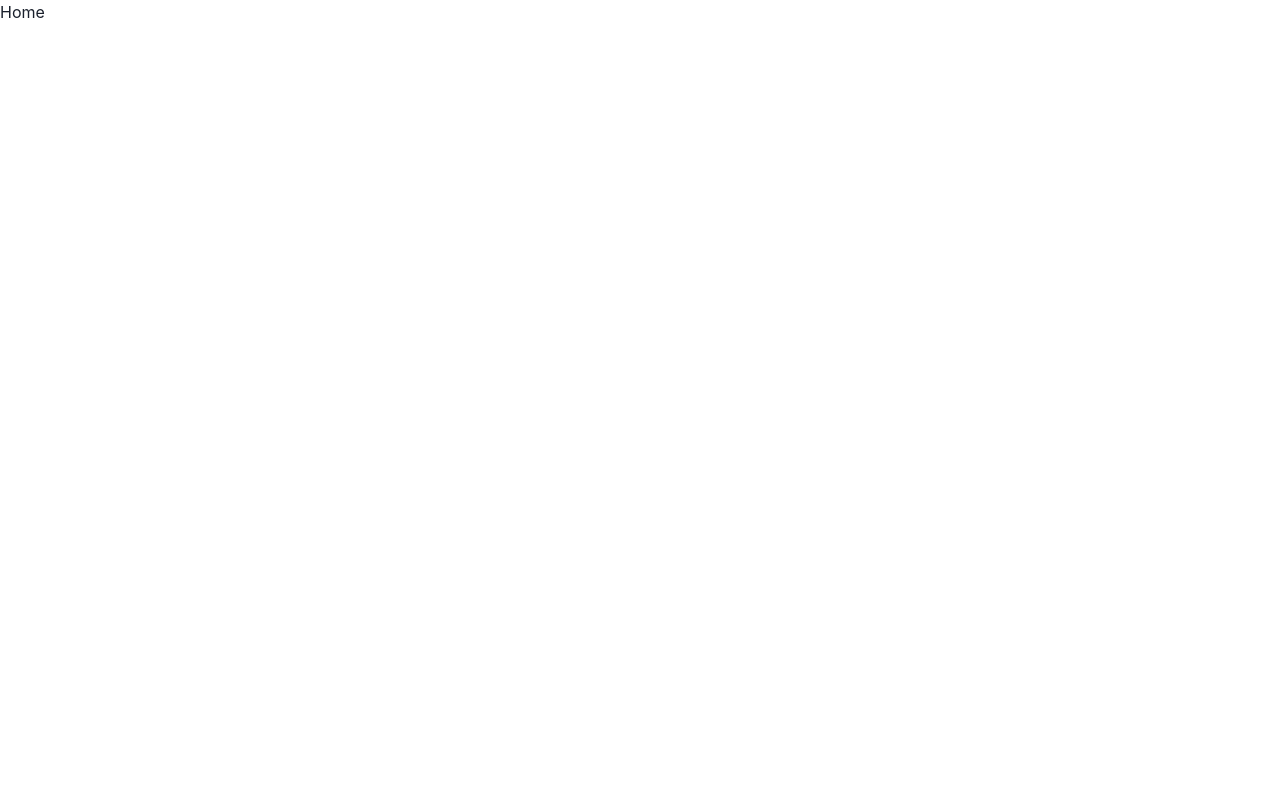
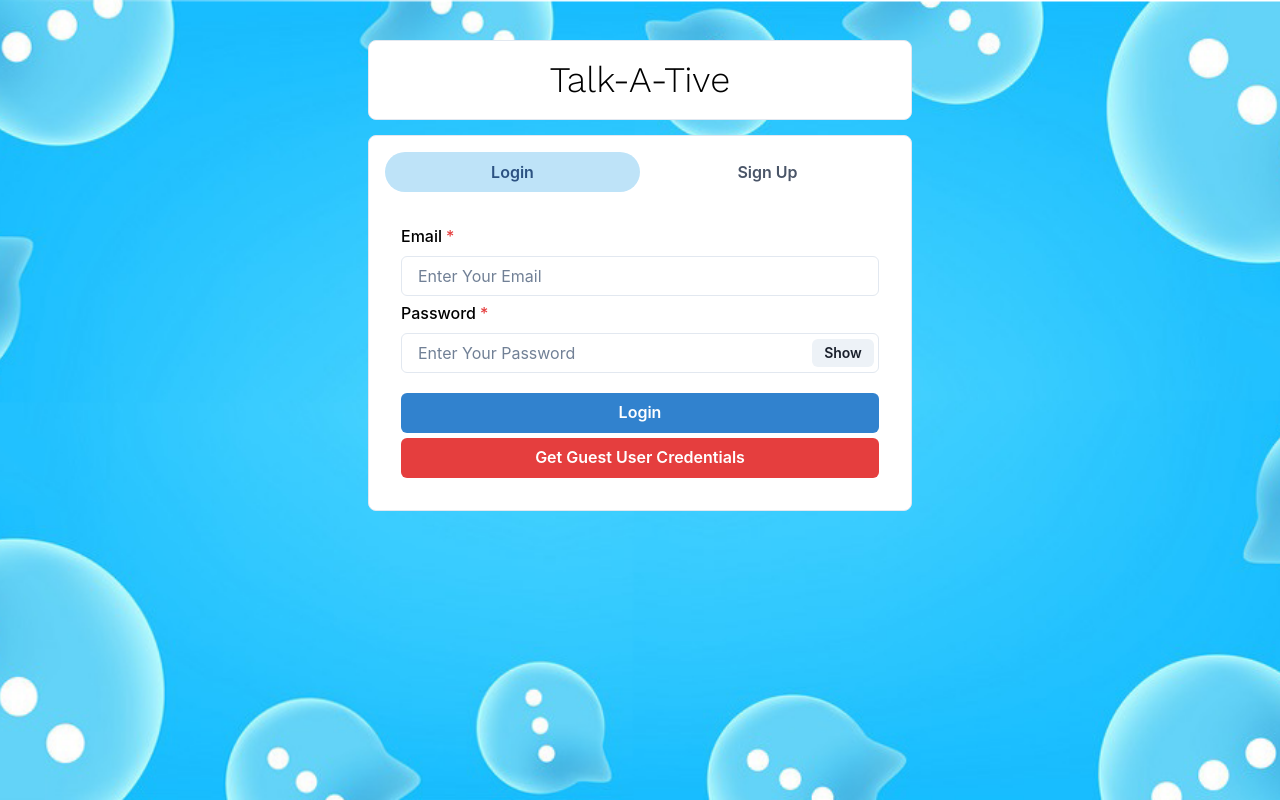
Before and after one commit to bk408/talk-a-tive, a React (Create React App) app in the folder frontend/: page / in a window 1280 px wide. Built offline with nearby package versions, Linux system fonts and the light colour scheme.

Commit message:
Login & Signup components created

```diff
--- a/frontend/src/App.css
+++ b/frontend/src/App.css
@@ -0,0 +1,11 @@
+@import url('https://fonts.googleapis.com/css2?family=Work+Sans:wght@300&display=swap');
+
+
+.App {
+    min-height: 100vh;
+    display: flex;
+    background-image: url("./background.png");
+    background-size: cover;
+    background-position: center;
+    color: black;
+}
--- a/frontend/src/App.js
+++ b/frontend/src/App.js
@@ -1,6 +1,3 @@
-
-
-
 import './App.css';
 
 import HomePage from './pages/HomePage';
--- /dev/null
+++ b/frontend/src/components/Authentication/Login.js
@@ -0,0 +1,71 @@
+import React, { useState } from "react";
+import {
+  Button,
+  FormControl,
+  FormLabel,
+  Input,
+  InputGroup,
+  InputRightElement,
+  VStack,
+} from "@chakra-ui/react";
+
+const Login = () => {
+  const [show, setShow] = useState(false);
+  const [email, setEmail] = useState();
+  const [password, setPassword] = useState();
+
+  const handleClick = () => setShow(!show);
+
+  const submitHandler = () => {};
+
+  return (
+    <VStack spacing="5px" color="black">
+      <FormControl id="email" isRequired>
+        <FormLabel>Email</FormLabel>
+        <Input
+          placeholder="Enter Your Email"
+          onChange={(e) => setEmail(e.target.value)}
+        />
+      </FormControl>
+
+      <FormControl id="password" isRequired>
+        <FormLabel>Password</FormLabel>
+        <InputGroup>
+          <Input
+            type={show ? "text" : "password"}
+            placeholder="Enter Your Password"
+            onChange={(e) => setPassword(e.target.value)}
+          />
+          <InputRightElement width="4.5rem">
+            <Button h="1.75rem" size="sm" onClick={handleClick}>
+              {show ? "Hide" : "Show"}
+            </Button>
+          </InputRightElement>
+        </InputGroup>
+      </FormControl>
+
+      <Button
+        colorScheme="blue"
+        width="100%"
+        style={{ marginTop: 15 }}
+        onClick={submitHandler}
+      >
+        Login
+      </Button>
+
+      <Button
+        variant="solid"
+        colorScheme="red"
+        width="100%"
+        onClick={() => {
+          setEmail("guest@example.com");
+          setPassword("123456");
+        }}
+      >
+        Get Guest User Credentials
+      </Button>
+    </VStack>
+  );
+};
+
+export default Login;
--- /dev/null
+++ b/frontend/src/components/Authentication/Signup.js
@@ -0,0 +1,92 @@
+import React, { useState } from 'react'
+import { Button, FormControl, FormLabel, Input, InputGroup, InputRightElement, VStack } from "@chakra-ui/react";
+
+const Signup = () => {
+
+    const [show, setShow] = useState(false);
+    const [name, setName] = useState()
+    const [email, setEmail] = useState()
+    const [confirmpassword, setConfirmpassword] = useState()
+    const [password, setPassword] = useState()
+    const [pic, setPic] = useState()
+
+
+    const handleClick = () => setShow(!show);
+
+    const postDetails = (pics) => { };
+
+    const submitHandler = () => { };
+
+  return (
+    <VStack spacing="5px" color="black">
+      <FormControl id="first-name" isRequired>
+        <FormLabel>Name</FormLabel>
+        <Input
+          placeholder="Enter Your Name"
+          onChange={(e) => setName(e.target.value)}
+        />
+      </FormControl>
+
+      <FormControl id="email" isRequired>
+        <FormLabel>Email</FormLabel>
+        <Input
+          placeholder="Enter Your Email"
+          onChange={(e) => setEmail(e.target.value)}
+        />
+      </FormControl>
+
+      <FormControl id="password" isRequired>
+        <FormLabel>Password</FormLabel>
+        <InputGroup>
+          <Input
+            type={show ? "text" : "password"}
+            placeholder="Enter Your Password"
+            onChange={(e) => setPassword(e.target.value)}
+          />
+          <InputRightElement width="4.5rem">
+            <Button h="1.75rem" size="sm" onClick={handleClick}>
+              {show ? "Hide" : "Show"}
+            </Button>
+          </InputRightElement>
+        </InputGroup>
+      </FormControl>
+
+      <FormControl id="password" isRequired>
+        <FormLabel>Confirm Password</FormLabel>
+        <InputGroup size="md">
+          <Input
+            type={show ? "text" : "password"}
+            placeholder="Confirm Password"
+            onChange={(e) => setConfirmpassword(e.target.value)}
+          />
+          <InputRightElement width="4.5rem">
+            <Button h="1.75rem" size="sm" onClick={handleClick}>
+              {show ? "Hide" : "Show"}
+            </Button>
+          </InputRightElement>
+        </InputGroup>
+          </FormControl>
+
+          <FormControl id='pic'>
+              <FormLabel>Upload your Picture</FormLabel>
+              <Input
+                  type='file'
+                  p={1.5}
+                  accept='image/*'
+                  onChange={(e) => postDetails(e.target.files[0])}
+              />
+
+          </FormControl>
+
+          <Button colorScheme='blue'
+              width='100%'
+              style={{ marginTop: 15 }}
+              onClick={submitHandler}
+          >
+             Sign Up
+          </Button>
+    </VStack>
+  );
+}
+
+export default Signup
--- a/frontend/src/pages/HomePage.js
+++ b/frontend/src/pages/HomePage.js
@@ -1,9 +1,52 @@
-import React from 'react'
+import React from 'react';
+import { Container, Box, Text, Tab, TabList, TabPanel, TabPanels, Tabs } from "@chakra-ui/react";
+import Login from '../components/Authentication/Login';
+import Signup from '../components/Authentication/Signup';
+
 
 const HomePage = () => {
   return (
-    <div>Home </div>
-  )
+    <Container maxW="xl" centerContext>
+      <Box
+        d="flex"
+        justifyContent="center"
+        p={3}
+        bg={"white"}
+        w="100%"
+        m="40px 0 15px 0"
+        borderRadius="lg"
+        borderWidth="1px"
+      >
+        <Text
+          fontSize="4xl"
+          fontFamily="Work sans"
+          color="black"
+          textAlign="center"
+        >
+          Talk-A-Tive
+        </Text>
+      </Box>
+      <Box
+        bg="white"
+        w="100%"
+        p={4}
+        borderRadius="lg"
+        color="black"
+        borderWidth="1px"
+      >
+        <Tabs variant="soft-rounded">
+          <TabList mb="1em">
+            <Tab width="50%">Login</Tab>
+            <Tab width="50%">Sign Up</Tab>
+          </TabList>
+          <TabPanels>
+            <TabPanel> <Login/></TabPanel>
+            <TabPanel><Signup/></TabPanel>
+          </TabPanels>
+        </Tabs>
+      </Box>
+    </Container>
+  );
 }
 
 export default HomePage;
```
Also changed, not shown: frontend/src/background.png (added).
